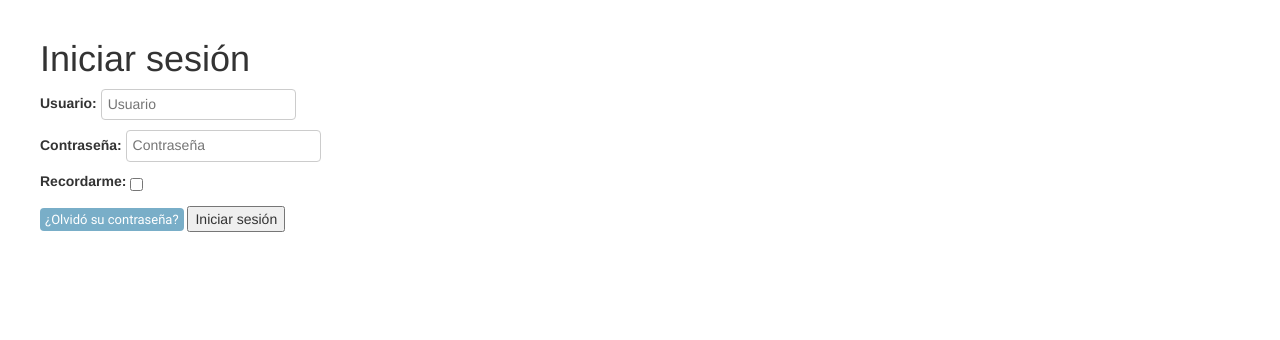
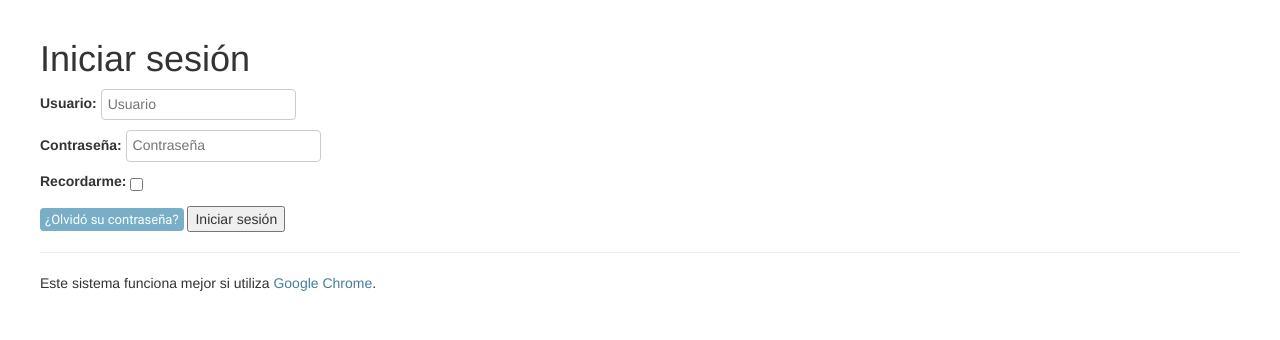
Before and after one commit to pcs-unam/siges, a Django app: page /accounts/login/ in a window 1280 px wide. Shown: the part 81-421 px from the top of the page. Run offline with Django 3.2, Linux system fonts and the light colour scheme; parts of the project's set-up code (start-up, migrations or seed data) failed here and were passed over; some libraries are stand-ins or nearby versions.

Commit message:
sugerencia de usar google chrome

```diff
--- a/posgradmin/posgradmin/templates/account/login.html
+++ b/posgradmin/posgradmin/templates/account/login.html
@@ -41,4 +41,7 @@ for a {{ site_name }} account and sign in below:{% endblocktrans %}</p>
   <button class="primaryAction" type="submit">{% trans "Sign In" %}</button>
 </form>
 
+<hr />
+Este sistema funciona mejor si utiliza <a href="https://www.google.com/chrome/">Google Chrome</a>.
+
 {% endblock %}
```
